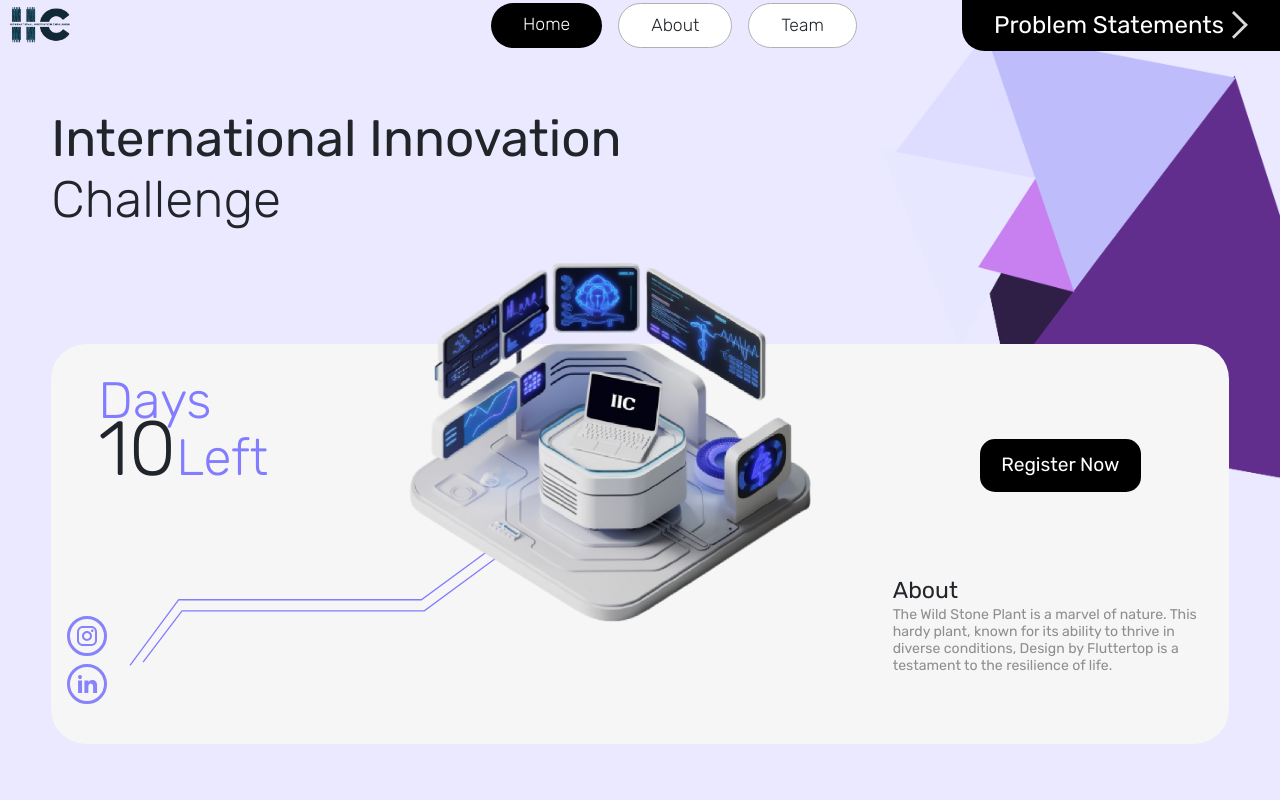
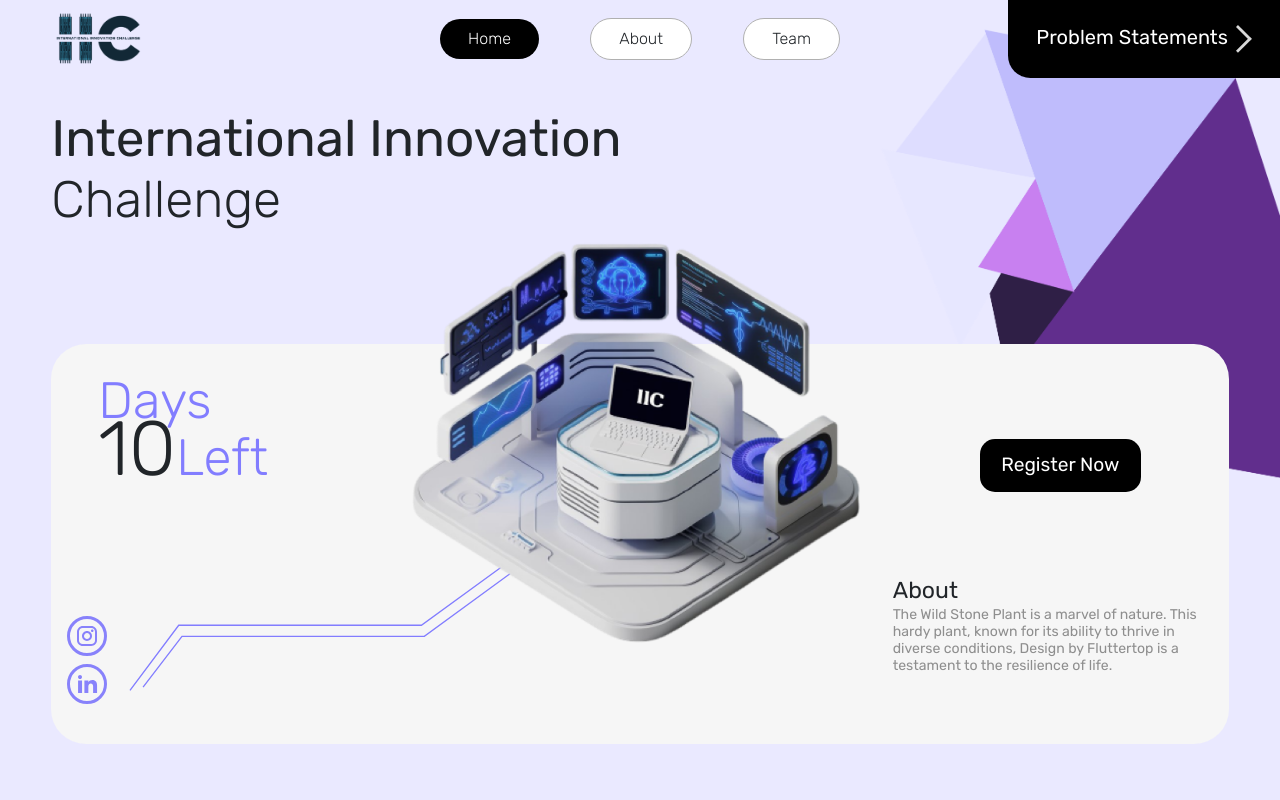
Before and after one commit to pinkelephant4/iic-website, a React (Vite) app: page / in a window 1280 px wide. Shown: the top 800 px of the page. Built offline with nearby package versions, Linux system fonts and the light colour scheme; a web font is replaced by a local one.

Commit message:
fixed the navbar

```diff
--- a/src/components/Hero.jsx
+++ b/src/components/Hero.jsx
@@ -5,7 +5,7 @@ const Hero = () => {
   return (
     <>
       <div className='hero-wrapper'>
-          <img src="assets/Frame 5232.png" alt="" className='hero-bg-img' />
+        <img src="assets/Frame 5232.png" alt="" className='hero-bg-img' />
         <div className="hero-heading">
           <span className='hero-heading-l1'>International Innovation </span>
           <br />
@@ -41,13 +41,11 @@ const Hero = () => {
               alt=""
               className="hero-img-line-element"
             />
-          <MagneticEffect>
             <img
               src="/assets/zkeypvVwRH2K7Yw8t6e38w 1.png"
               alt=""
               className="hero-bottom-img"
             />
-          </MagneticEffect>
           </div>
           <div className='hero-bottom-right'>
             <div className="hero-bottom-right-container">
--- a/src/styles/Hero.css
+++ b/src/styles/Hero.css
@@ -97,7 +97,7 @@
 }
 
 .hero-bottom-img {
-  width: 90%;
+  width: 100%;
   height: auto;
   z-index: 3;
 }
--- a/src/styles/Navbar.css
+++ b/src/styles/Navbar.css
@@ -27,7 +27,8 @@
 
 .nav-left img {
   height: 7vh;
-  margin-left: 4%; /* Adjust logo position to be 4% from the left */
+  margin-left: 4%;
+  /* Adjust logo position to be 4% from the left */
 }
 
 .nav-mid {
@@ -36,7 +37,8 @@
 
 .nav-links {
   display: flex;
-  gap: 1rem; /* Reduced gap to make the boxes smaller */
+  gap: 1rem;
+  /* Reduced gap to make the boxes smaller */
 }
 
 .nav-link {
@@ -44,8 +46,10 @@
   border: 1px solid #B0B0B0;
   border-radius: 2rem;
   background-color: white;
-  font-size: 1.8vh; /* Slightly smaller font size */
-  padding: 0.5vh 2.5vh; /* Reduced padding to make the boxes smaller */
+  font-size: 1.8vh;
+  /* Slightly smaller font size */
+  padding: 0.5vh 2.5vh;
+  /* Reduced padding to make the boxes smaller */
   cursor: pointer;
   transition: all 0.3s ease;
 }
@@ -62,7 +66,8 @@
 }
 
 .nav-right {
-  display: none; /* Hidden for mobile */
+  display: none;
+  /* Hidden for mobile */
 }
 
 .nav-right-btn {
@@ -81,7 +86,7 @@
   cursor: pointer;
 }
 
-.nav-right-btn > img {
+.nav-right-btn>img {
   height: 3.5vh;
   padding-left: 1vh;
 }
@@ -93,11 +98,13 @@
   padding: 1.5rem;
   color: black;
   z-index: 2000;
-  display: block; /* Visible only on mobile */
+  display: block;
+  /* Visible only on mobile */
 }
 
 .hamburger.hide {
-  display: none; /* Hide hamburger when menu is open */
+  display: none;
+  /* Hide hamburger when menu is open */
 }
 
 /* Close Menu Icon for Mobile */
@@ -107,11 +114,13 @@
   padding: 1.5rem;
   color: black;
   z-index: 2000;
-  display: none; /* Hidden by default */
+  display: none;
+  /* Hidden by default */
 }
 
 .hamburger-close.active {
-  display: block; /* Show only when the menu is open */
+  display: block;
+  /* Show only when the menu is open */
 }
 
 /* Side Menu for Mobile */
@@ -120,12 +129,16 @@
   top: 0;
   right: -100%;
   width: 100%;
-  height: 100vh; /* Full height to cover the screen */
-  background-color: rgba(255, 255, 255, 0.8); /* Changed to white and translucent */
-  backdrop-filter: blur(10px); /* Blur effect */
+  height: 100vh;
+  /* Full height to cover the screen */
+  background-color: rgba(255, 255, 255, 0.8);
+  /* Changed to white and translucent */
+  backdrop-filter: blur(10px);
+  /* Blur effect */
   z-index: 1500;
   transition: right 0.3s ease;
-  overflow-y: auto; /* Enable scrolling in case menu items exceed screen height */
+  overflow-y: auto;
+  /* Enable scrolling in case menu items exceed screen height */
   overflow-x: hidden;
 }
 
@@ -148,7 +161,8 @@
 .menu-links .nav-link {
   font-size: 3vh;
   padding: 2vh 3vh;
-  color: black; /* Text color black */
+  color: black;
+  /* Text color black */
   background: none;
   border: none;
   text-align: center;
@@ -157,33 +171,128 @@
 }
 
 .menu-links .nav-link:hover {
-  background-color: rgba(0, 0, 0, 0.1); /* Slight hover effect */
+  background-color: rgba(0, 0, 0, 0.1);
+  /* Slight hover effect */
   transform: scale(1.05);
 }
 
 /* Media Queries */
 @media (min-width: 768px) {
-  .nav-mid, .nav-right {
-    display: flex; /* Show for tablet and above */
+
+  .nav-mid,
+  .nav-right {
+    display: flex;
+    /* Show for tablet and above */
   }
 
-  .hamburger, .hamburger-close, .menu {
-    display: none; /* Hide hamburger and side menu */
+  .hamburger,
+  .hamburger-close,
+  .menu {
+    display: none;
+    /* Hide hamburger and side menu */
   }
+
 }
 
 @media (min-width: 1024px) {
-  .nav-left img {
-    height: 5vh; /* Adjust logo size for laptops */
+
+  .navbar {
+    position: fixed;
+    width: 100%;
+    font-family: 'Rubik', sans-serif;
+    font-optical-sizing: auto;
+    font-style: normal;
+    z-index: 100;
+    transition: all 0.3s ease;
+    height: 9vh;
+    box-sizing: content-box;
+    padding: 0.2rem 0;
+  }
+
+  .scrolled {
+    background: rgba(255, 255, 255, 0.2);
+    box-shadow: 0 8px 32px 0 rgba(31, 38, 135, 0.37);
+    backdrop-filter: blur(10px);
+    -webkit-backdrop-filter: blur(10px);
+  }
+
+  .nav-left {
+    width: 33%;
+    padding: 0 0 0 4%;
+  }
+
+  .nav-left>img {
+    height: 7vh;
+    margin: 0;
+  }
+
+  .nav-mid {
+    width: 34%;
+
+  }
+
+  .nav-links {
+    display: flex;
+    justify-content: space-around;
+    align-items: center;
+    width: 100%;
+
   }
 
   .nav-link {
-    padding: 1vh 4vh; /* Adjusted padding for larger screens */
-    font-size: 2.2vh;
+    font-weight: 300;
+    border: solid 1px #B0B0B0;
+    border-radius: 2rem;
+    background-color: white;
+    font-size: 2vh;
+    padding: 1vh 3.5vh;
+    cursor: pointer;
+  }
+
+  .nav-link.active {
+    background-color: black;
+    color: white;
+    border: none;
+  }
+
+  .nav-right {
+    width: 33%;
+    display: flex;
+    justify-content: flex-end;
   }
 
   .nav-right-btn {
-    padding: 1.5vh 4vh;
-    font-size: 3vh;
+    position: absolute;
+    height: 100%;
+    top: 0;
+    right: 0;
+    display: flex;
+    align-items: center;
+    background-color: black;
+    color: white;
+    padding: 2vh 3.5vh;
+    z-index: 4;
+    font-size: 2.5vh;
+    border-bottom-left-radius: 1.4rem;
+    cursor: pointer;
+  }
+
+  .nav-right-btn>img {
+    height: 3.5vh;
+    padding-left: 1vh;
+  }
+
+  .nav-right-btn span::after {
+    content: '';
+    display: block;
+    width: 0;
+    height: 2px;
+    background-color: white;
+    transition: width 0.3s ease;
+    margin-top: 2px;
+  }
+
+  .nav-right-btn:hover span::after {
+    width: 100%;
   }
 }
```
